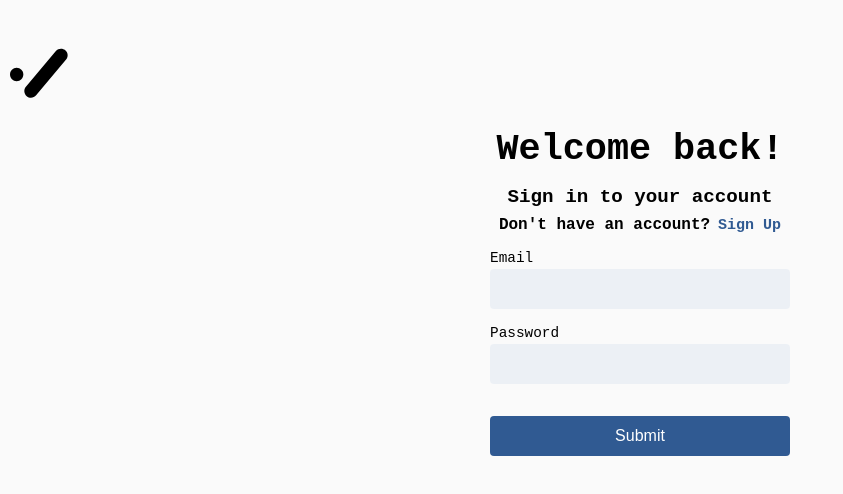
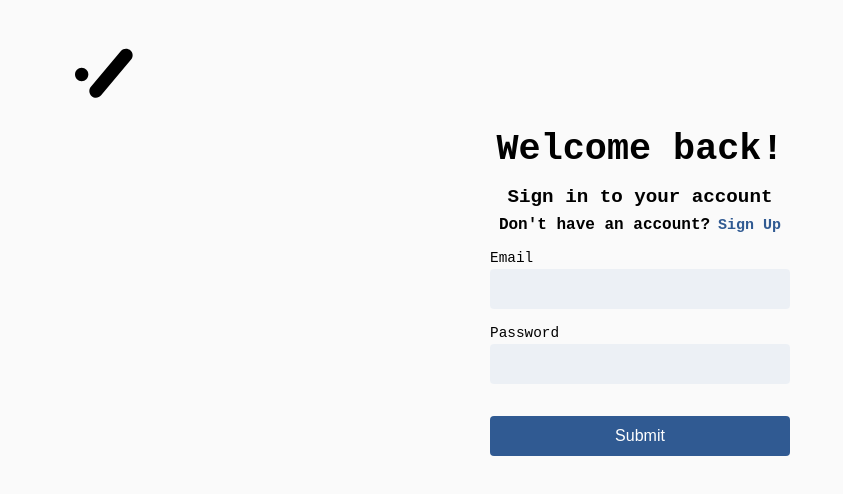
Before and after one commit to elalfymohamed/remind-me, a Next.js app in the folder client/: page /auth/signin in a window 1280 px wide. Shown: the top 494 px of the page, without its empty margins (0-843 px from the left). Built offline with nearby package versions, Linux system fonts and the light colour scheme; no server answers; a web font is replaced by a local one.

Commit message:
transform the style from CSS to sass

```diff
--- a/client/package.json
+++ b/client/package.json
@@ -18,7 +18,8 @@
     "next": "^13.1.1",
     "react": "18.2.0",
     "react-dom": "18.2.0",
-    "react-icons": "^4.7.1"
+    "react-icons": "^4.7.1",
+    "sass": "^1.57.1"
   },
   "devDependencies": {
     "@types/js-cookie": "^3.0.2",
--- a/client/src/styles/base/_base.scss
+++ b/client/src/styles/base/_base.scss
@@ -49,6 +49,13 @@ input:focus-visible {
   outline: none;
 }
 
+.container {
+  max-width: 1200px;
+  margin: 0 auto;
+  padding: 0 25px;
+  width: 100%;
+}
+
 .btn {
   background-color: transparent;
   border: none;
--- a/client/src/styles/index.css
+++ b/client/src/styles/index.css
@@ -463,13 +463,6 @@
   margin: 50px 0;
 }
 
-.container {
-  max-width: 1200px;
-  margin: 0 auto;
-  padding: 0 25px;
-  width: 100%;
-}
-
 .section-container {
   display: flex;
   /* align-items: center; */
```
Also changed, not shown: 1 other file (tests, documents, lock files or other folders).
